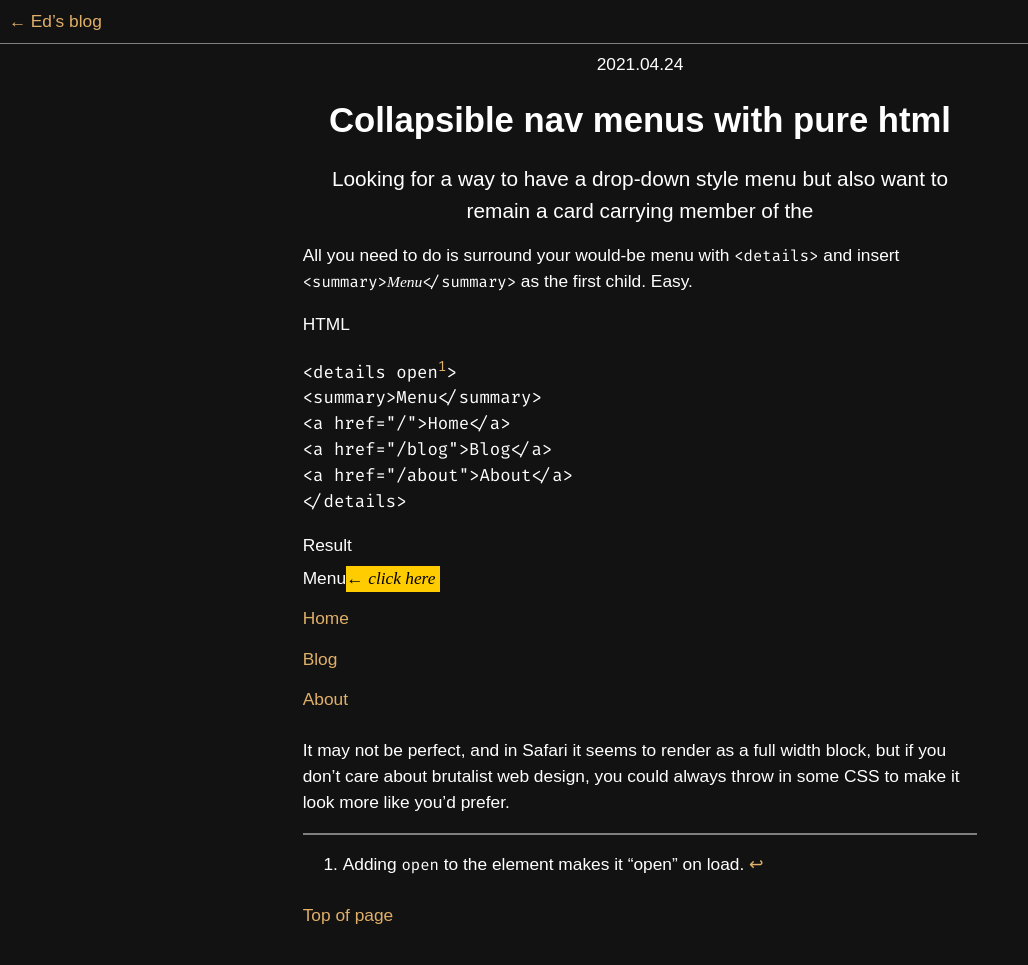
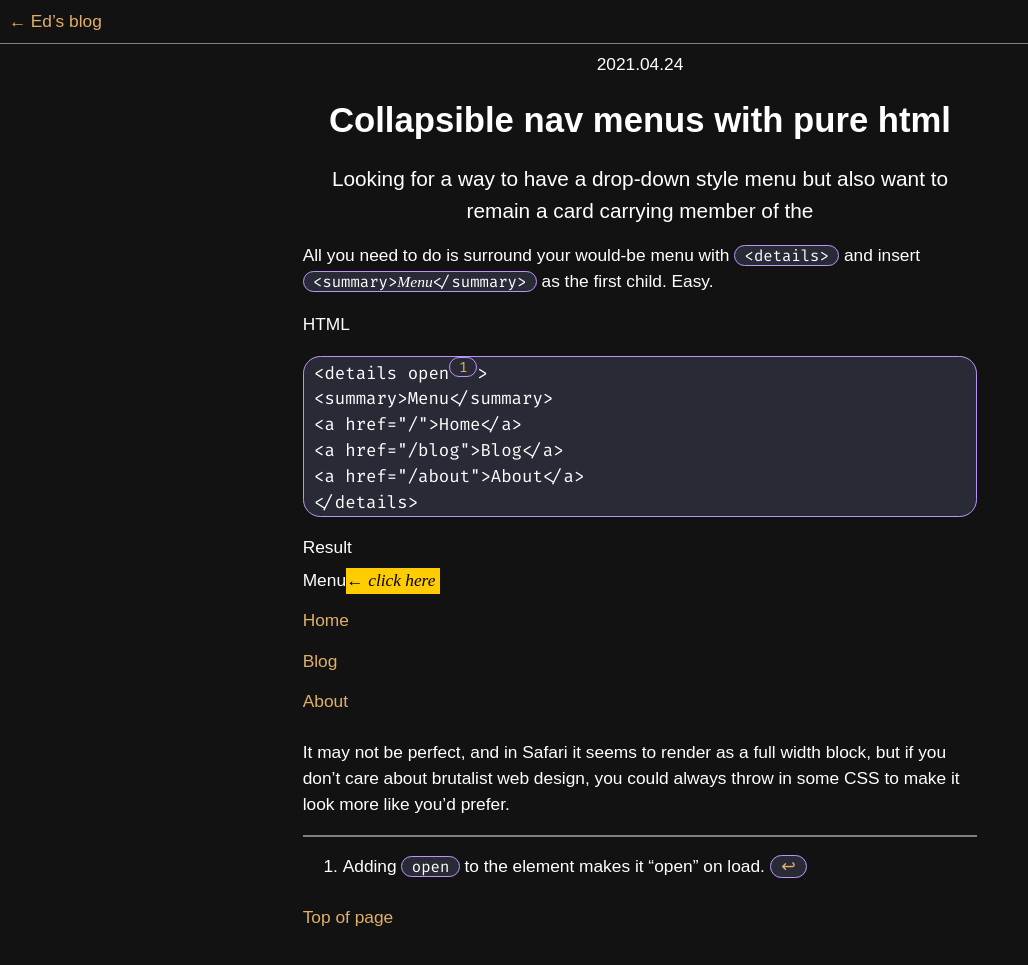
Before and after one commit to edbritton/edbritton.github.io, a Jekyll site: the page built from blog/_posts/2021-04-24-collapsible-nav-menus-with-pure-HTML.md, in a window 1280 px wide and 973 px high. Shown: the top 965 px of the window, without its empty margins (0-1028 px from the left). Built offline with Jekyll 4.4.1, drawn with Linux system fonts in a browser that asks for light colours; nearby versions of some CDN libraries; our own code applies the rules of GitHub Pages for plain Markdown files.

Commit message:
Adding some styling to code blocks

```diff
--- a/assets/css/styles.scss
+++ b/assets/css/styles.scss
@@ -50,7 +50,14 @@ body {
 
 i, cite, em, var, address, dfn { font-family: ui-serif, serif }
 
-tt, code, kbd, samp, pre, xmp, plaintext, listing { font-family: 'Fira Code', ui-monospace, monospace }
+tt, code, kbd, samp, pre, xmp, plaintext, listing {
+  background: #282A36;
+  border: thin solid #BD93F9;
+  border-radius: 1em;
+  font-family: 'Fira Code', ui-monospace, monospace;
+  padding-left: 1ch;
+  padding-right: 1ch;
+}
 
 p:not([align="center"]) { -webkit-hyphens: auto }
 
```
